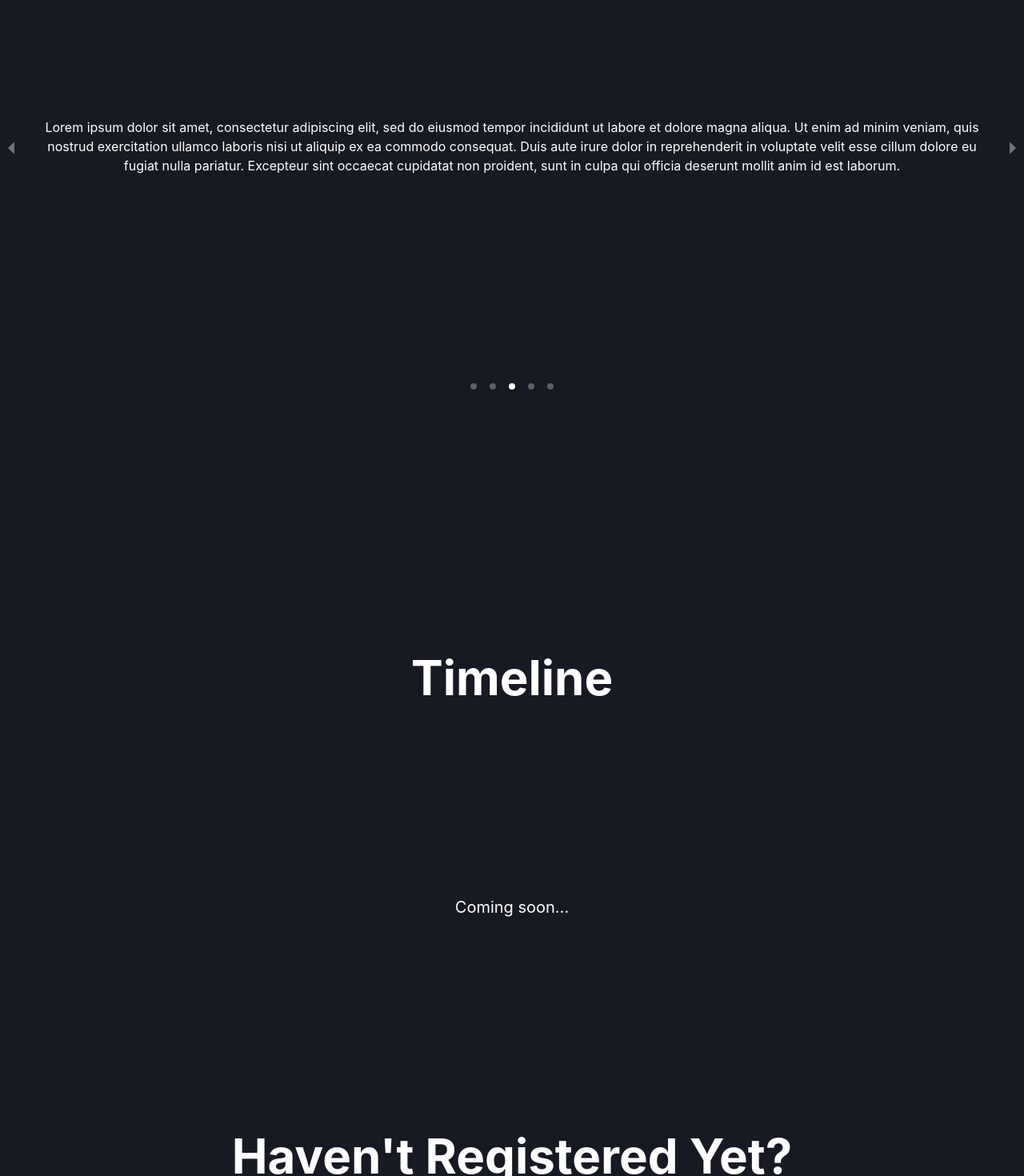
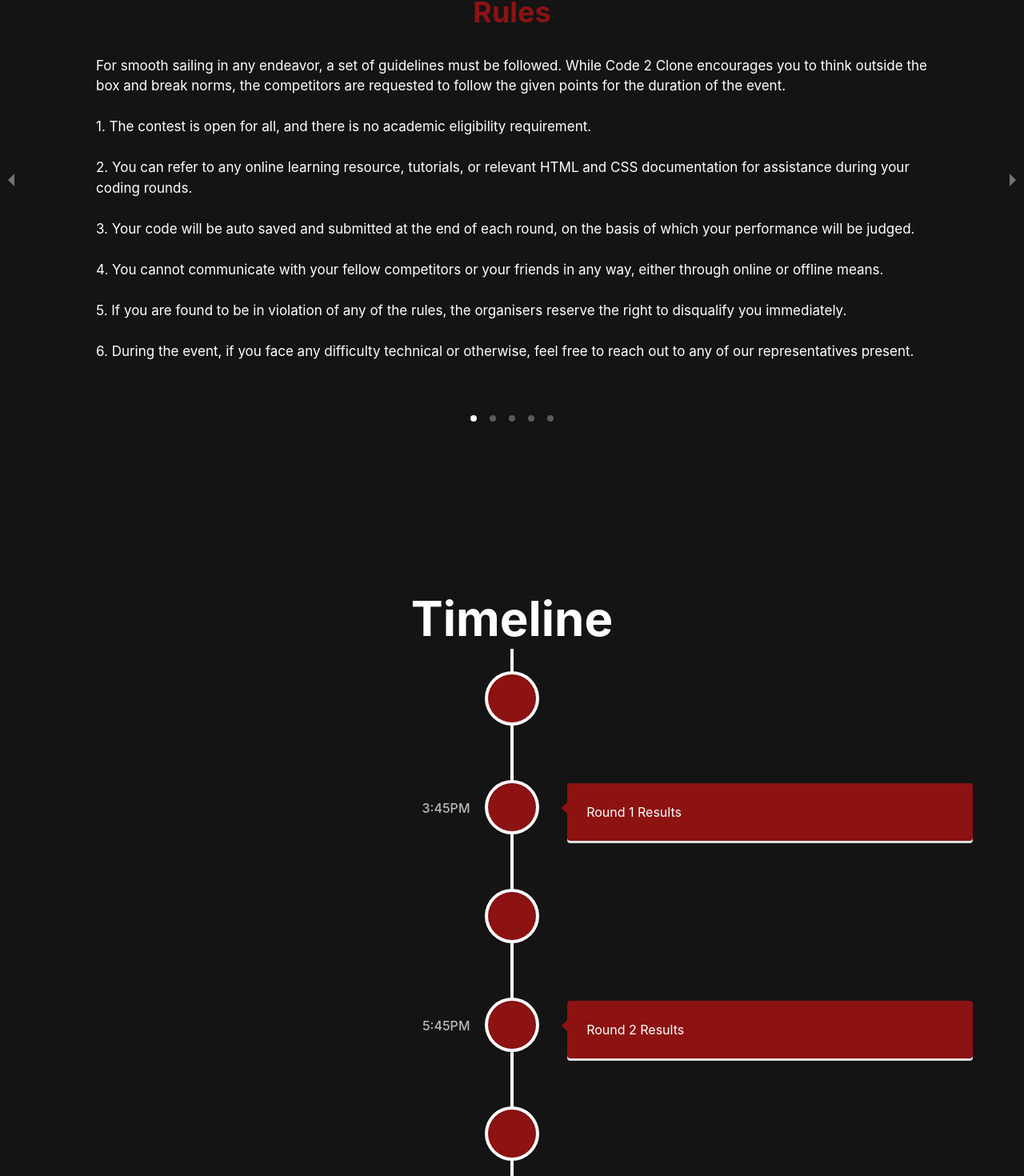
Before and after one commit to nandurijv/codeToClone, a React (Create React App) app: page / in a window 1280 px wide. Shown: the part 1020-2490 px from the top of the page at 80% size. Built offline with nearby package versions, Linux system fonts and the light colour scheme.

Commit message:
add timeline, faq and details

```diff
--- a/package.json
+++ b/package.json
@@ -20,6 +20,7 @@
     "react-router-hash-link": "^2.4.3",
     "react-scripts": "5.0.1",
     "react-slick": "^0.29.0",
+    "react-vertical-timeline-component": "^3.5.2",
     "web-vitals": "^2.1.4"
   },
   "scripts": {
--- a/src/components/CoverPage/CoverPage.js
+++ b/src/components/CoverPage/CoverPage.js
@@ -27,7 +27,7 @@ function CoverPage() {
     <>
       <Flex
       id="Home"
-        bg={"gray.900"}
+        bg={"blackAlpha.900"}
         width={"100%"}
         h={["100%", "100vh"]}
         px={4}
--- a/src/components/EventCarousel/EventCarousel.js
+++ b/src/components/EventCarousel/EventCarousel.js
@@ -5,9 +5,9 @@ import "react-responsive-carousel/lib/styles/carousel.css";
 const EventCarousel = ({ slides }) => {
   return (
     <>
-      <Box id="Details" py={10} bg={"gray.900"}>
+      <Box id="Details" py={20} bg={"blackAlpha.900"}>
         <Heading textAlign={"center"}>Event Details</Heading>
-        <Carousel infiniteLoop autoPlay showThumbs={"false"}>
+        <Carousel infiniteLoop  showThumbs={"false"}>
           {slides.map((slide) => {
             return (
               <Flex
@@ -16,8 +16,9 @@ const EventCarousel = ({ slides }) => {
                 justifyContent={"center"}
                 alignItems={"center"}
               >
-                <Box px={4} py={4} margin={10}>
-                  <Text align={"center"}>{slide.text}</Text>
+                <Box px={4} py={4} margin={10} w={"85%"}>
+                  <Heading color="rgb(141 18 18)" pb={8}>{slide.heading}</Heading>
+                  <Text fontSize="17px" align={"left"} style={{whiteSpace: "pre-line"}} pl={2} pr={"auto"}>{slide.text}</Text>
                 </Box>
               </Flex>
             );
--- a/src/components/EventCarousel/EventData.js
+++ b/src/components/EventCarousel/EventData.js
@@ -1,22 +1,69 @@
 export const EventData = [
     {
-      text:
-        "Lorem ipsum dolor sit amet, consectetur adipiscing elit, sed do eiusmod tempor incididunt ut labore et dolore magna aliqua. Ut enim ad minim veniam, quis nostrud exercitation ullamco laboris nisi ut aliquip ex ea commodo consequat. Duis aute irure dolor in reprehenderit in voluptate velit esse cillum dolore eu fugiat nulla pariatur. Excepteur sint occaecat cupidatat non proident, sunt in culpa qui officia deserunt mollit anim id est laborum."
+      heading: "Rules",
+      text:`For smooth sailing in any endeavor, a set of guidelines must be followed. While Code 2 Clone encourages you to think outside the box and break norms, the competitors are requested to follow the given points for the duration of the event.
+
+      1. The contest is open for all, and there is no academic eligibility requirement.
+
+      2. You can refer to any online learning resource, tutorials, or relevant HTML and CSS documentation for assistance during your coding rounds.
+
+      3. Your code will be auto saved and submitted at the end of each round, on the basis of which your performance will be judged.
+
+      4. You cannot communicate with your fellow competitors or your friends in any way, either through online or offline means.
+
+      5. If you are found to be in violation of any of the rules, the organisers reserve the right to disqualify you immediately.
+
+      6. During the event, if you face any difficulty technical or otherwise, feel free to reach out to any of our representatives present.`
     },
     {
-      text:
-        "Lorem ipsum dolor sit amet, consectetur adipiscing elit, sed do eiusmod tempor incididunt ut labore et dolore magna aliqua. Ut enim ad minim veniam, quis nostrud exercitation ullamco laboris nisi ut aliquip ex ea commodo consequat. Duis aute irure dolor in reprehenderit in voluptate velit esse cillum dolore eu fugiat nulla pariatur. Excepteur sint occaecat cupidatat non proident, sunt in culpa qui officia deserunt mollit anim id est laborum."
+      heading: "Round 1",
+      text:`The first challenge you face in Code 2 Clone begins here.
+
+      Your task will be to replicate the given images in your coding sandbox.
+
+      There will be 2 questions in the first round, and you can only move on to the next after finishing the first.
+
+      Neither question are choice based and both carry weightage in the final assessment of the participant's performance.
+
+      The duration of this round will be about 60 minutes.
+
+      Upon conclusion your auto submitted code will be sent to the judges for evaluation, and the results for Round 1 will be shortly announced.`
     },
     {
-      text:
-        "Lorem ipsum dolor sit amet, consectetur adipiscing elit, sed do eiusmod tempor incididunt ut labore et dolore magna aliqua. Ut enim ad minim veniam, quis nostrud exercitation ullamco laboris nisi ut aliquip ex ea commodo consequat. Duis aute irure dolor in reprehenderit in voluptate velit esse cillum dolore eu fugiat nulla pariatur. Excepteur sint occaecat cupidatat non proident, sunt in culpa qui officia deserunt mollit anim id est laborum."
+      heading:"Round 2",
+      text:`Half way there, and a bigger beast to slay this time. As you progress, your obstacles get tougher and you really get tested!
+
+      The qualified coders of Round 1 will compete here.
+
+      Unlike the first round, only one image will be displayed and that will be the common evaluation for all, albeit a little more challenging than before.
+
+      The duration of this round will also be about 60 minutes and the code will be auto submitted at the end.
+
+      The participants will be informed of the qualifiers of the last round shortly after completion.`
     },
     {
-      text:
-        "Lorem ipsum dolor sit amet, consectetur adipiscing elit, sed do eiusmod tempor incididunt ut labore et dolore magna aliqua. Ut enim ad minim veniam, quis nostrud exercitation ullamco laboris nisi ut aliquip ex ea commodo consequat. Duis aute irure dolor in reprehenderit in voluptate velit esse cillum dolore eu fugiat nulla pariatur. Excepteur sint occaecat cupidatat non proident, sunt in culpa qui officia deserunt mollit anim id est laborum."
+      heading:"Round 3",
+      text:`The final stretch is here. All your grit and intellect boils down to this one last challenge.
+      Beyond this your prize awaits!
+
+      The final round will be a showdown between the cream of the crop!
+
+      You will get only one image to replicate, similar as round 2, but expect it to be the toughest obstacle yet.
+
+      The duration of this round will be close to an hour, and upon its completion you will receive your certificates.
+
+      The submissions will be thoroughly evaluated and the results will be announced on IEEE-SSIT's official instagram page the following day.`
     },
     {
-      text:
-        "Lorem ipsum dolor sit amet, consectetur adipiscing elit, sed do eiusmod tempor incididunt ut labore et dolore magna aliqua. Ut enim ad minim veniam, quis nostrud exercitation ullamco laboris nisi ut aliquip ex ea commodo consequat. Duis aute irure dolor in reprehenderit in voluptate velit esse cillum dolore eu fugiat nulla pariatur. Excepteur sint occaecat cupidatat non proident, sunt in culpa qui officia deserunt mollit anim id est laborum."
+      heading: "Prizes",
+      text:`At the end of every rainbow we expect the fabled pot of gold, and every journey begins with the expectation of success at its end. Your Code 2 Clone journey is no different, so before you begin, let's see the treasure you will be on the quest to find!
+
+      With a total prize money pool of ₹7000, the respective podium finishes will recieve:
+
+      ₹4000 for the Winner
+      ₹2000 for the Runner Up
+      ₹1000 for the Best-of-the-Rest
+
+      In addition to that, all participants will recieve official certificates of appreciation by IEEE-SSIT for their participation with mention of the round progression they achieved in the event!`
     }
   ];
--- a/src/components/FAQs/FAQs.js
+++ b/src/components/FAQs/FAQs.js
@@ -22,7 +22,7 @@ function FAQs() {
         flexWrap={"wrap"}
         alignItems={"center"}
         justifyContent={"center"}
-        bg={"gray.900"}
+        bg={"blackAlpha.900"}
       >
         <Heading size="2xl">FAQs</Heading>
         <Accordion allowToggle width={"100vw"} ml={"10%"} mr={"10%"} mt={7}>
@@ -32,17 +32,15 @@ function FAQs() {
                 _expanded={{ bg: "tomato", color: "white" }}
                 py={3}
               >
-                <Box flex="1" textAlign="left">
-                  FAQ 1
+                <Box flex="1" textAlign="left" fontSize="xl">
+                  What is the venue and what facilities will be provided there?
                 </Box>
                 <AccordionIcon />
               </AccordionButton>
             </h2>
-            <AccordionPanel pb={4}>
-              Lorem ipsum dolor sit amet, consectetur adipiscing elit, sed do
-              eiusmod tempor incididunt ut labore et dolore magna aliqua. Ut
-              enim ad minim veniam, quis nostrud exercitation ullamco laboris
-              nisi ut aliquip ex ea commodo consequat.
+            <AccordionPanel pb={4} fontSize="lg">
+              The event shall be held in a Smart Class or Auditorium. Wi-Fi
+              connectivity and charging ports shall be available.
             </AccordionPanel>
           </AccordionItem>
 
@@ -52,17 +50,14 @@ function FAQs() {
                 _expanded={{ bg: "tomato", color: "white" }}
                 py={3}
               >
-                <Box flex="1" textAlign="left">
-                  FAQ 2
+                <Box flex="1" textAlign="left" fontSize="xl">
+                  Do we have to install any software?
                 </Box>
                 <AccordionIcon />
               </AccordionButton>
             </h2>
-            <AccordionPanel pb={4}>
-              Lorem ipsum dolor sit amet, consectetur adipiscing elit, sed do
-              eiusmod tempor incididunt ut labore et dolore magna aliqua. Ut
-              enim ad minim veniam, quis nostrud exercitation ullamco laboris
-              nisi ut aliquip ex ea commodo consequat.
+            <AccordionPanel pb={4} fontSize="lg">
+              No, the event shall be held online on our portal.
             </AccordionPanel>
           </AccordionItem>
 
@@ -72,17 +67,16 @@ function FAQs() {
                 _expanded={{ bg: "tomato", color: "white" }}
                 py={3}
               >
-                <Box flex="1" textAlign="left">
-                  FAQ 3
+                <Box flex="1" textAlign="left" fontSize="xl">
+                  Can external IDEs and internet be used?
                 </Box>
                 <AccordionIcon />
               </AccordionButton>
             </h2>
-            <AccordionPanel pb={4}>
-              Lorem ipsum dolor sit amet, consectetur adipiscing elit, sed do
-              eiusmod tempor incididunt ut labore et dolore magna aliqua. Ut
-              enim ad minim veniam, quis nostrud exercitation ullamco laboris
-              nisi ut aliquip ex ea commodo consequat.
+            <AccordionPanel pb={4} fontSize="lg">
+              Yes, any IDE can be used, but the final submission has to be on
+              our portal. You will be also allowed to refer to resources
+              available on the internet.
             </AccordionPanel>
           </AccordionItem>
 
@@ -92,17 +86,14 @@ function FAQs() {
                 _expanded={{ bg: "tomato", color: "white" }}
                 py={3}
               >
-                <Box flex="1" textAlign="left">
-                  FAQ 4
+                <Box flex="1" textAlign="left" fontSize="xl">
+                  Can CSS frameworks be used?
                 </Box>
                 <AccordionIcon />
               </AccordionButton>
             </h2>
-            <AccordionPanel pb={4}>
-              Lorem ipsum dolor sit amet, consectetur adipiscing elit, sed do
-              eiusmod tempor incididunt ut labore et dolore magna aliqua. Ut
-              enim ad minim veniam, quis nostrud exercitation ullamco laboris
-              nisi ut aliquip ex ea commodo consequat.
+            <AccordionPanel pb={4} fontSize="lg">
+              No, frameworks are strictly not allowed.
             </AccordionPanel>
           </AccordionItem>
 
@@ -112,17 +103,14 @@ function FAQs() {
                 _expanded={{ bg: "tomato", color: "white" }}
                 py={3}
               >
-                <Box flex="1" textAlign="left">
-                  FAQ 5
+                <Box flex="1" textAlign="left" fontSize="xl">
+                  Will be the solutions to the questions be revealed?
                 </Box>
                 <AccordionIcon />
               </AccordionButton>
             </h2>
-            <AccordionPanel pb={4}>
-              Lorem ipsum dolor sit amet, consectetur adipiscing elit, sed do
-              eiusmod tempor incididunt ut labore et dolore magna aliqua. Ut
-              enim ad minim veniam, quis nostrud exercitation ullamco laboris
-              nisi ut aliquip ex ea commodo consequat.
+            <AccordionPanel pb={4} fontSize="lg">
+              Yes, all the solutions will be released on our Medium.
             </AccordionPanel>
           </AccordionItem>
 
@@ -132,17 +120,31 @@ function FAQs() {
                 _expanded={{ bg: "tomato", color: "white" }}
                 py={3}
               >
-                <Box flex="1" textAlign="left">
-                  FAQ 6
+                <Box flex="1" textAlign="left" fontSize="xl">
+                  How will the certificates be provided?
                 </Box>
                 <AccordionIcon />
               </AccordionButton>
             </h2>
-            <AccordionPanel pb={4}>
-              Lorem ipsum dolor sit amet, consectetur adipiscing elit, sed do
-              eiusmod tempor incididunt ut labore et dolore magna aliqua. Ut
-              enim ad minim veniam, quis nostrud exercitation ullamco laboris
-              nisi ut aliquip ex ea commodo consequat.
+            <AccordionPanel pb={4} fontSize="lg">
+              The certificates will be sent on your registered email.
+            </AccordionPanel>
+          </AccordionItem>
+
+          <AccordionItem>
+            <h2>
+              <AccordionButton
+                _expanded={{ bg: "tomato", color: "white" }}
+                py={3}
+              >
+                <Box flex="1" textAlign="left" fontSize="xl">
+                  How will the prizes be distributed?
+                </Box>
+                <AccordionIcon />
+              </AccordionButton>
+            </h2>
+            <AccordionPanel pb={4} fontSize="lg">
+              The winners shall be contacted for their details by the chapter.
             </AccordionPanel>
           </AccordionItem>
         </Accordion>
--- a/src/components/RegisterNow/RegisterNow.js
+++ b/src/components/RegisterNow/RegisterNow.js
@@ -21,7 +21,7 @@ function RegisterNow() {
   return (
     <>
       <Flex
-        bg={"gray.900"}
+        bg={"blackAlpha.900"}
         width={"100%"}
         px={4}
         py={8}
--- a/src/components/Timeline/Timeline.js
+++ b/src/components/Timeline/Timeline.js
@@ -1,5 +1,7 @@
 import React from "react";
 import { VStack, Heading, Text } from "@chakra-ui/react";
+import { VerticalTimeline, VerticalTimelineElement }  from 'react-vertical-timeline-component';
+import 'react-vertical-timeline-component/style.min.css';
 
 function Timeline() {
   return (
@@ -10,13 +12,88 @@ function Timeline() {
         justifyContent={"space-evenly"}
         direction="column"
         m={"auto"}
-        h="100vh"
-        bg={"gray.900"}
+        minHeight={"100vh"}
+        bg={"blackAlpha.900"}
+        paddingBottom={"50px"}
+        py={20}
       >
-        <Heading as='h2' size='3xl'>Timeline</Heading>
-        <Text align={"center"} fontSize="xl">
-          Coming soon...
-        </Text>
+        <Heading as="h2" size="3xl">
+          Timeline
+        </Heading>
+        <VerticalTimeline>
+          <VerticalTimelineElement
+            className="vertical-timeline-element--work"
+            contentStyle={{ background: "rgb(141,18,18)", color: "#fff" }}
+            contentArrowStyle={{ borderRight: "7px solid  rgb(141,18,18)" }}
+            date="2PM - 3PM"
+            iconStyle={{ background: "rgb(141,18,18)", color: "#fff" }}
+            //icon={<WorkIcon />}
+          >
+            <h1 className="vertical-timeline-element-title">
+              Round 1
+            </h1>
+          </VerticalTimelineElement>
+          <VerticalTimelineElement
+            className="vertical-timeline-element--work"
+            contentStyle={{ background: "rgb(141,18,18)", color: "#fff" }}
+            contentArrowStyle={{ borderRight: "7px solid  rgb(141,18,18)" }}
+            date="3:45PM"
+            iconStyle={{ background: "rgb(141,18,18)", color: "#fff" }}
+            //icon={<WorkIcon />}
+          >
+            <h1 className="vertical-timeline-element-title">
+              Round 1 Results
+            </h1>
+          </VerticalTimelineElement>
+          <VerticalTimelineElement
+            className="vertical-timeline-element--work"
+            contentStyle={{ background: "rgb(141,18,18)", color: "#fff" }}
+            contentArrowStyle={{ borderRight: "7px solid  rgb(141,18,18)" }}
+            date="4PM - 5PM"
+            iconStyle={{ background: "rgb(141,18,18)", color: "#fff" }}
+            //icon={<WorkIcon />}
+          >
+            <h1 className="vertical-timeline-element-title">
+              Round 2
+            </h1>
+          </VerticalTimelineElement>
+          <VerticalTimelineElement
+            className="vertical-timeline-element--work"
+            contentStyle={{ background: "rgb(141,18,18)", color: "#fff" }}
+            contentArrowStyle={{ borderRight: "7px solid  rgb(141,18,18)" }}
+            date="5:45PM"
+            iconStyle={{ background: "rgb(141,18,18)", color: "#fff" }}
+            //icon={<WorkIcon />}
+          >
+            <h1 className="vertical-timeline-element-title">
+              Round 2 Results
+            </h1>
+          </VerticalTimelineElement>
+          <VerticalTimelineElement
+            className="vertical-timeline-element--work"
+            contentStyle={{ background: "rgb(141,18,18)", color: "#fff" }}
+            contentArrowStyle={{ borderRight: "7px solid  rgb(141,18,18)" }}
+            date="6PM - 7PM"
+            iconStyle={{ background: "rgb(141,18,18)", color: "#fff" }}
+            //icon={<WorkIcon />}
+          >
+            <h1 className="vertical-timeline-element-title">
+              Round 3
+            </h1>
+          </VerticalTimelineElement>
+          <VerticalTimelineElement
+            className="vertical-timeline-element--work"
+            contentStyle={{ background: "rgb(141,18,18)", color: "#fff" }}
+            contentArrowStyle={{ borderRight: "7px solid  rgb(141,18,18)" }}
+            date="October 1"
+            iconStyle={{ background: "rgb(141,18,18)", color: "#fff" }}
+            //icon={<WorkIcon />}
+          >
+            <h1 className="vertical-timeline-element-title">
+              Round 3 Results
+            </h1>
+          </VerticalTimelineElement>
+        </VerticalTimeline>
       </VStack>
     </>
   );
```
Also changed, not shown: 1 other file (tests, documents, lock files or other folders).
